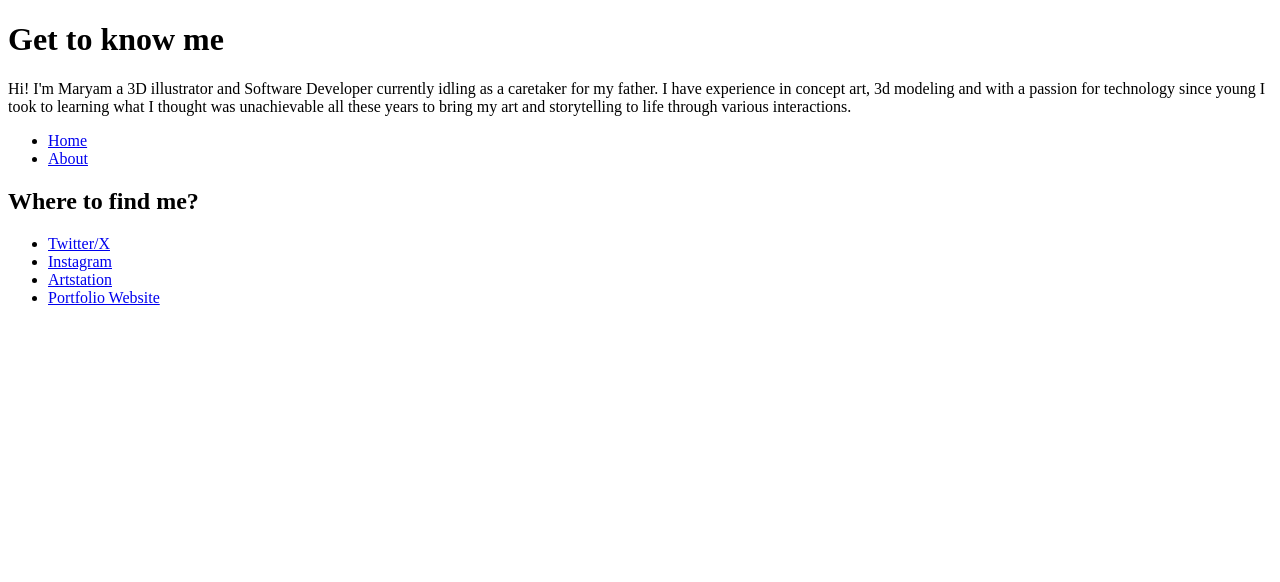
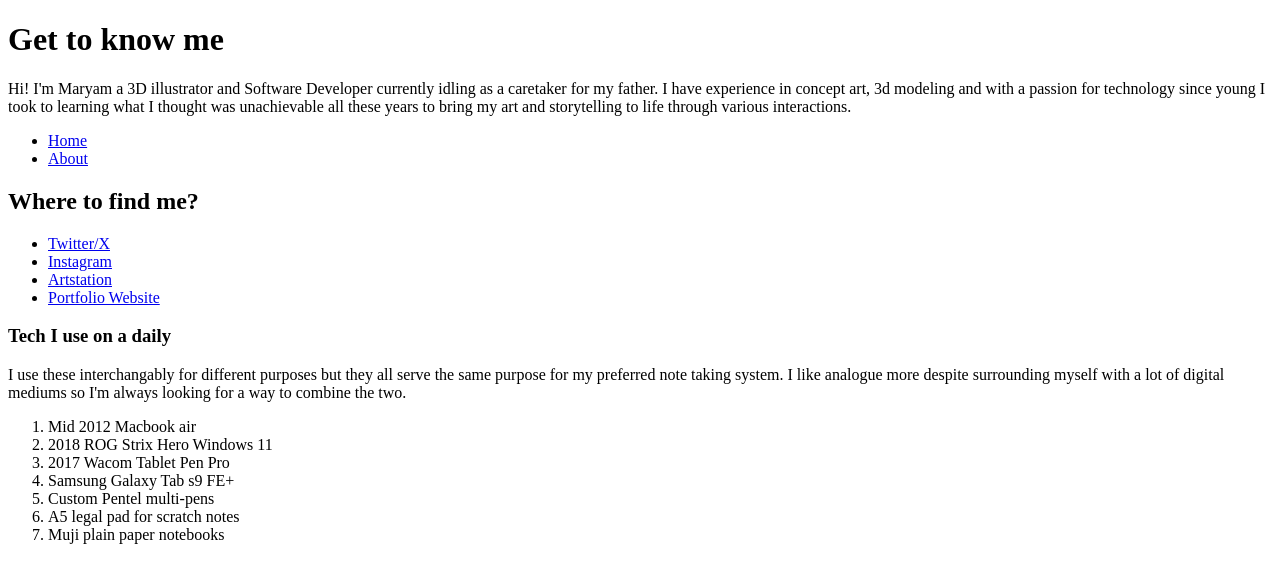
Before and after one commit to MiizuPan/Sprints-Simple-Web, a plain HTML site: page about.html in a window 1280 px wide. Drawn offline with Linux system fonts and the light colour scheme.

Commit message:
added more info to about

```diff
--- a/about.html
+++ b/about.html
@@ -29,5 +29,19 @@
                 <li><a href="#">Portfolio Website</a></li>
             </ul>
         </section>
+
+        <section>
+            <h3>Tech I use on a daily</h3>
+            <p>I use these interchangably for different purposes but they all serve the same purpose for my preferred note taking system. I like analogue more despite surrounding myself with a lot of digital mediums so I'm always looking for a way to combine the two.</p>
+            <ol>
+                <li>Mid 2012 Macbook air</li>
+                <li>2018 ROG Strix Hero Windows 11</li>
+                <li>2017 Wacom Tablet Pen Pro</li>
+                <li>Samsung Galaxy Tab s9 FE+</li>
+                <li>Custom Pentel multi-pens</li>
+                <li>A5 legal pad for scratch notes</li>
+                <li>Muji plain paper notebooks</li>
+            </ol>
+        </section>
     </body>
 </html>
```
